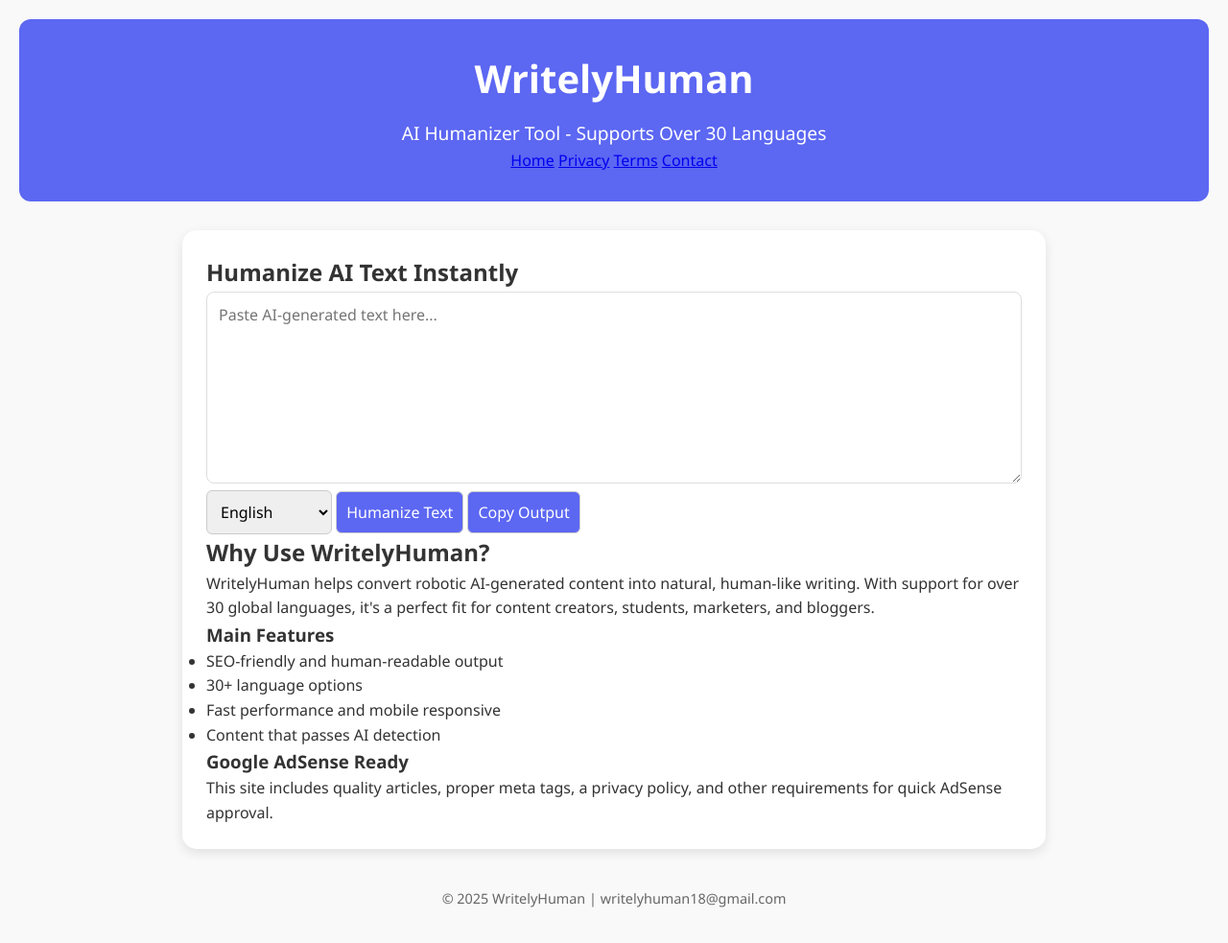
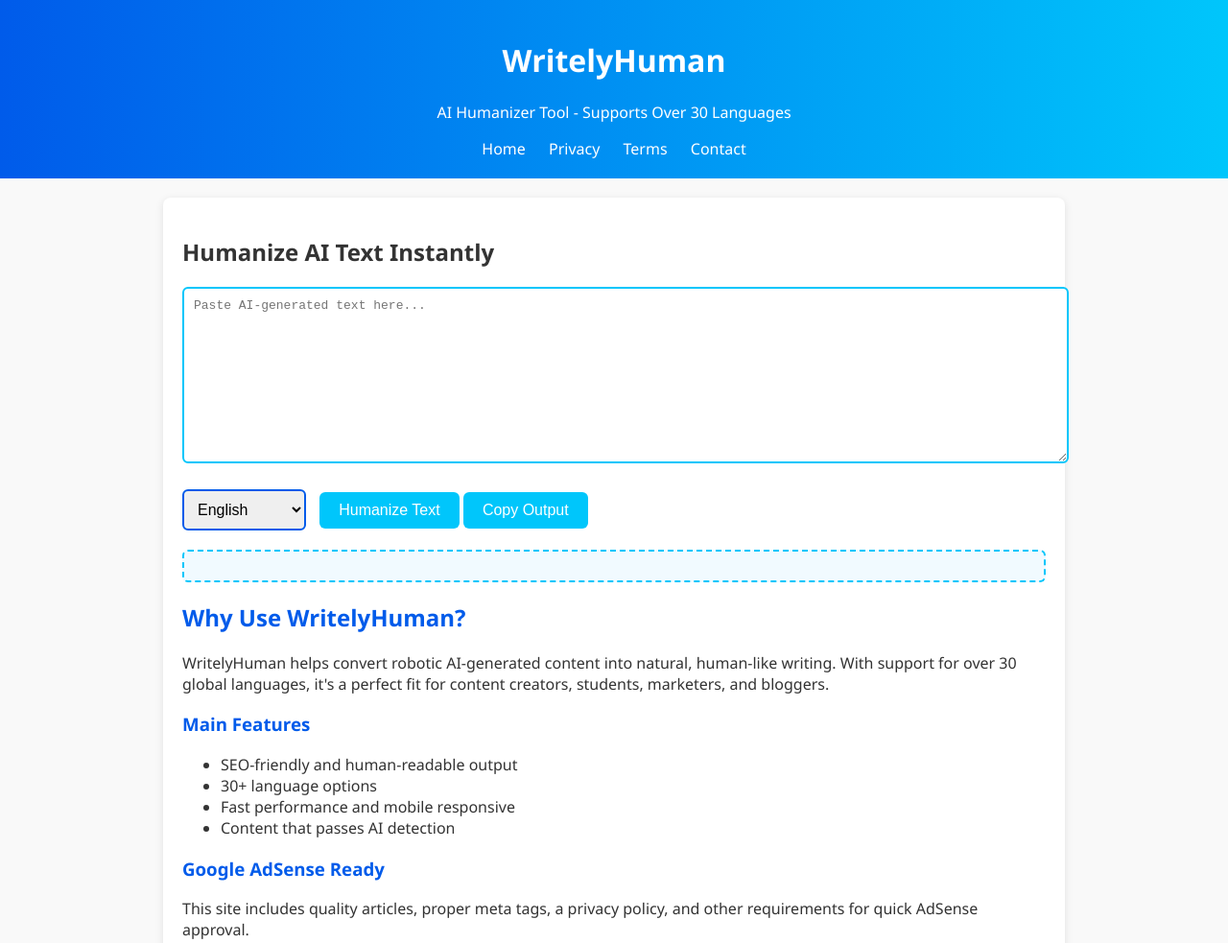
Before and after one commit to Lin05-png/WritelyHuman-, a plain HTML site: page index.html in a window 1280 px wide. Shown: the top 983 px of the page at 96% size. Drawn offline with Linux system fonts and the light colour scheme.

Commit message:
style.css

```diff
--- a/style.css
+++ b/style.css
@@ -1,142 +1,88 @@
-/* Reset and global styles */
-* {
+/* style.css */
+
+body {
+  font-family: 'Segoe UI', sans-serif;
   margin: 0;
   padding: 0;
-  box-sizing: border-box;
-  font-family: "Segoe UI", sans-serif;
-}
-
-body {
   background: #f9f9f9;
   color: #333;
-  line-height: 1.6;
-  padding: 20px;
 }
 
 header {
+  background: linear-gradient(to right, #005bea, #00c6fb);
+  color: white;
+  padding: 20px;
   text-align: center;
-  background: #5c67f2;
-  color: white;
-  padding: 30px 10px;
-  border-radius: 12px;
-  margin-bottom: 30px;
 }
 
-header h1 {
-  font-size: 2.5rem;
-}
-
-header p {
-  font-size: 1.2rem;
-  margin-top: 10px;
+header nav a {
+  margin: 0 10px;
+  color: white;
+  text-decoration: none;
 }
 
 main {
   max-width: 900px;
-  margin: auto;
-  background: white;
-  padding: 25px;
-  border-radius: 15px;
-  box-shadow: 0 4px 12px rgba(0, 0, 0, 0.1);
-}
-
-.tool {
-  display: flex;
-  flex-direction: column;
-  gap: 15px;
+  margin: 20px auto;
+  padding: 20px;
+  background: #fff;
+  border-radius: 8px;
+  box-shadow: 0 2px 8px rgba(0, 0, 0, 0.1);
 }
 
 textarea {
   width: 100%;
-  height: 200px;
-  padding: 12px;
-  font-size: 1rem;
-  border: 1px solid #ddd;
-  border-radius: 8px;
+  height: 160px;
+  padding: 10px;
+  font-size: 1em;
+  border: 2px solid #00c6fb;
+  border-radius: 6px;
+  margin-bottom: 15px;
   resize: vertical;
 }
 
-select, button {
+select {
   padding: 10px;
-  font-size: 1rem;
+  border: 2px solid #005bea;
   border-radius: 6px;
-  border: 1px solid #ccc;
+  font-size: 1em;
+  margin-right: 10px;
 }
 
 button {
-  background-color: #5c67f2;
+  padding: 10px 20px;
+  font-size: 1em;
+  background-color: #00c6fb;
   color: white;
+  border: none;
+  border-radius: 6px;
   cursor: pointer;
-  transition: background 0.3s ease;
+  margin-top: 10px;
 }
 
 button:hover {
-  background-color: #434bcc;
+  background-color: #005bea;
 }
 
-.options {
-  display: flex;
-  align-items: center;
-  gap: 10px;
+#outputContainer {
+  margin-top: 20px;
+  padding: 15px;
+  border: 2px dashed #00c6fb;
+  background: #f1faff;
+  border-radius: 6px;
+  white-space: pre-wrap;
+  font-size: 1.1em;
+  color: #444;
 }
 
-#outputSection {
-  background: #f4f8ff;
-  padding: 15px;
-  border: 1px solid #d0d9ff;
-  border-radius: 10px;
-  margin-top: 10px;
-  min-height: 150px;
-  position: relative;
-  font-size: 1rem;
-  line-height: 1.5;
-}
-
-.highlight {
-  background-color: #fff4c4;
-  font-weight: 500;
-}
-
-.badge {
-  margin-top: 10px;
-  background: #4caf50;
-  color: white;
-  padding: 6px 12px;
-  border-radius: 5px;
-  font-size: 0.9rem;
-  display: inline-block;
-}
-
-.buttons {
-  margin-top: 15px;
-  display: flex;
-  gap: 10px;
-  flex-wrap: wrap;
+.blog h2, .blog h3 {
+  color: #005bea;
 }
 
 footer {
+  background-color: #005bea;
+  color: white;
   text-align: center;
-  font-size: 0.9rem;
+  padding: 10px 0;
   margin-top: 40px;
-  color: #666;
 }
-
-footer nav {
-  margin-bottom: 10px;
-}
-
-footer a {
-  color: #5c67f2;
-  text-decoration: none;
-  margin: 0 8px;
-}
-
-footer a:hover {
-  text-decoration: underline;
-}
-
-.adsense-top, .adsense-bottom {
-  margin: 20px auto;
-  text-align: center;
-  min-height: 90px;
-}
```
